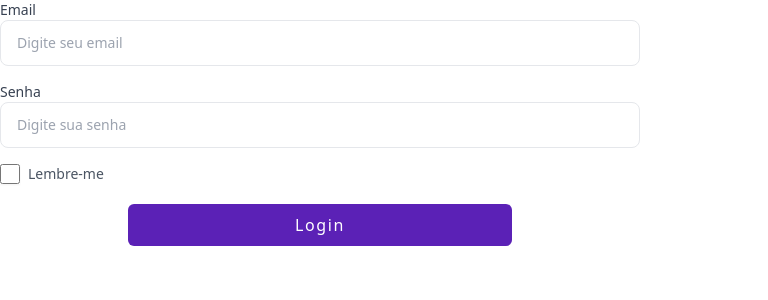
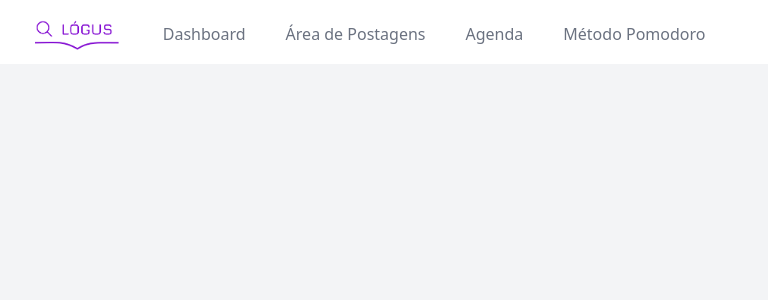
Before and after one commit to smViana19/logus-app-react, a React (Vite) app: page /dashboard in a window 1280 px wide. Before the commit this address led to /login. Shown: the top 300 px of the page, without its empty margins (0-768 px from the left). Built offline with nearby package versions, Linux system fonts and the light colour scheme.

Commit message:
alteracao simples no dashboard

```diff
--- a/src/pages/Auth/Login/Login.jsx
+++ b/src/pages/Auth/Login/Login.jsx
@@ -30,9 +30,10 @@ export default function Login(props) {
             return
         }
 
-        if (formErrors) return;
+        if (formErrors)
         dispatch(actions.loginRequest({ email, password, prevPath }));
         navigate(prevPath)
+        return
     }
 
     return (
--- a/src/pages/Dashboard.jsx
+++ b/src/pages/Dashboard.jsx
@@ -9,9 +9,9 @@ import { Link } from 'react-router-dom';
 export default function Dashboard() {
     const isLoggedIn = useSelector(state => state.auth.isLoggedIn);
 
-    if (!isLoggedIn) {
-        return <Navigate to="/login" replace />;
-    }
+    // if (!isLoggedIn) {
+    //     return <Navigate to="/login" replace />;
+    // }
     return (
         <>
             <div className="min-h-screen bg-gray-100">
```
